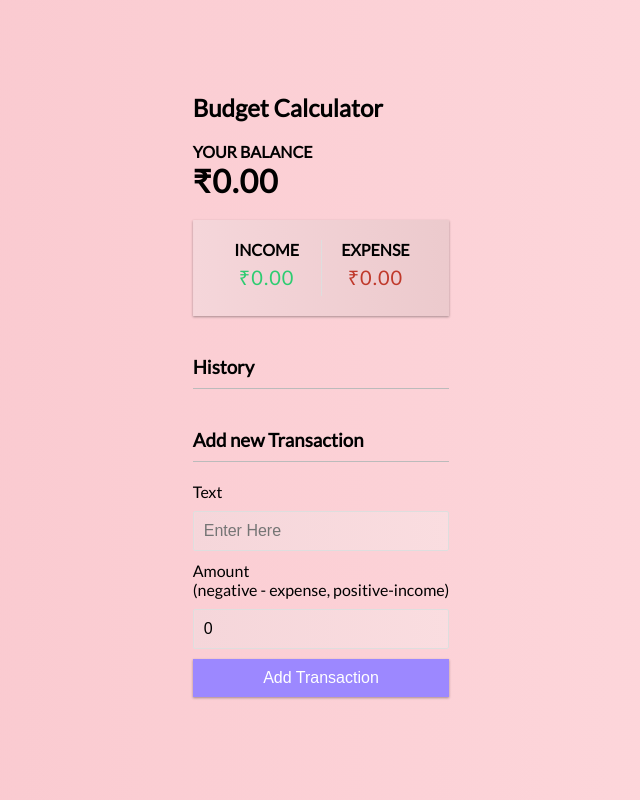
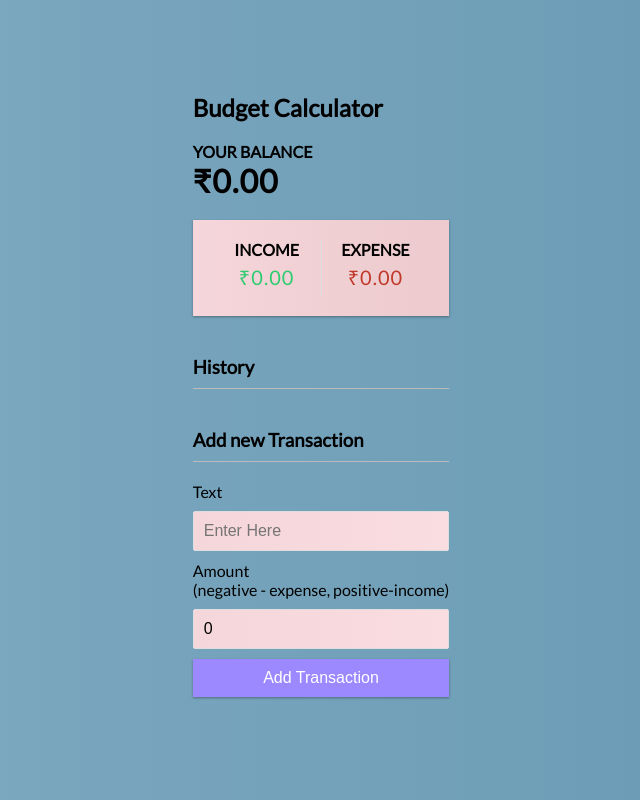
Before and after one commit to Abhishek-Sumn/budget_calculator, a React (Create React App) app: page / in a window 1280 px wide. Shown: the whole page, without its empty margins (319-959 px from the left). Built offline with nearby package versions, Linux system fonts and the light colour scheme.

Commit message:
pallatechange

```diff
--- a/src/App.css
+++ b/src/App.css
@@ -4,8 +4,8 @@
   --box-shadow: 0 1px 3px rgba(0, 0, 0, 0.12), 0 1px 2px rgba(0, 0, 0, 0.24);
 
   --gradient: linear-gradient(90deg,
-      #ee9ca7,
-      #ffdde1);
+      #b3cde0,
+      #6497b1 );
 
   --gradient2: linear-gradient(90deg,
       #f5d6da,
```
